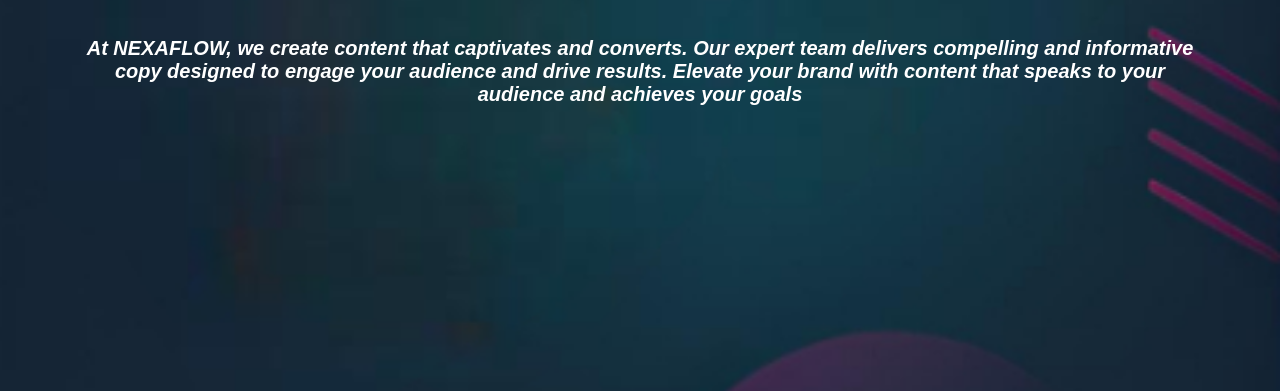
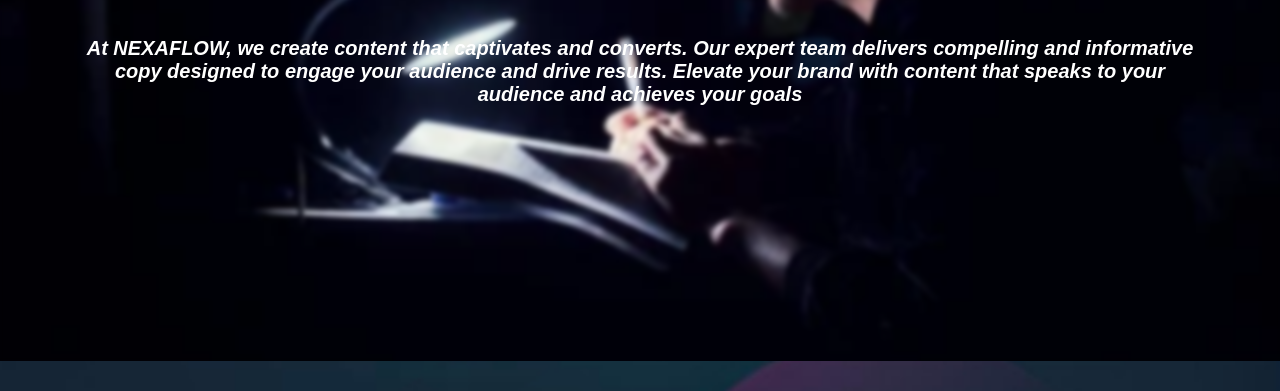
Before and after one commit to Kinza-Iltaf/NexaFlow_digital-marketing-website, a plain HTML site: page content.html in a window 1280 px wide. Shown: the part 232-623 px from the top of the page. Drawn offline with Linux system fonts and the light colour scheme; the site is published under a folder, as on GitHub Pages, so addresses that start at the root find nothing.

Commit message:
updation

```diff
--- a/content.css
+++ b/content.css
@@ -226,7 +226,7 @@ display: none; /* Hide the popup initially */
 #branding-intro {
     position: relative;
     width: 100%;
-    background-image: url(/img/darkcon.webp);
+    background-image: url(img/darkcon.webp);
 
     /* Add your background image */
     /* background-color: #AD1C71; */
```
